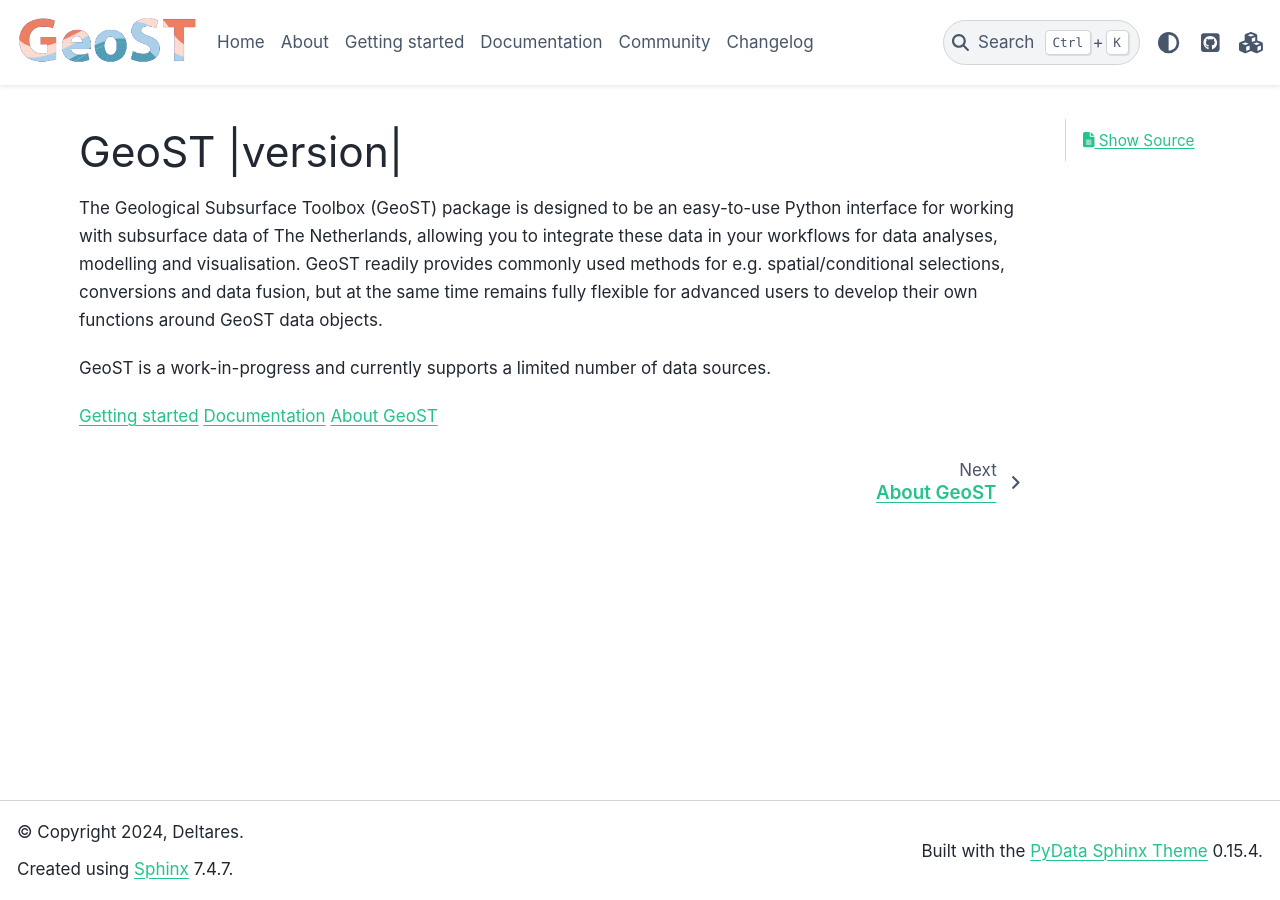
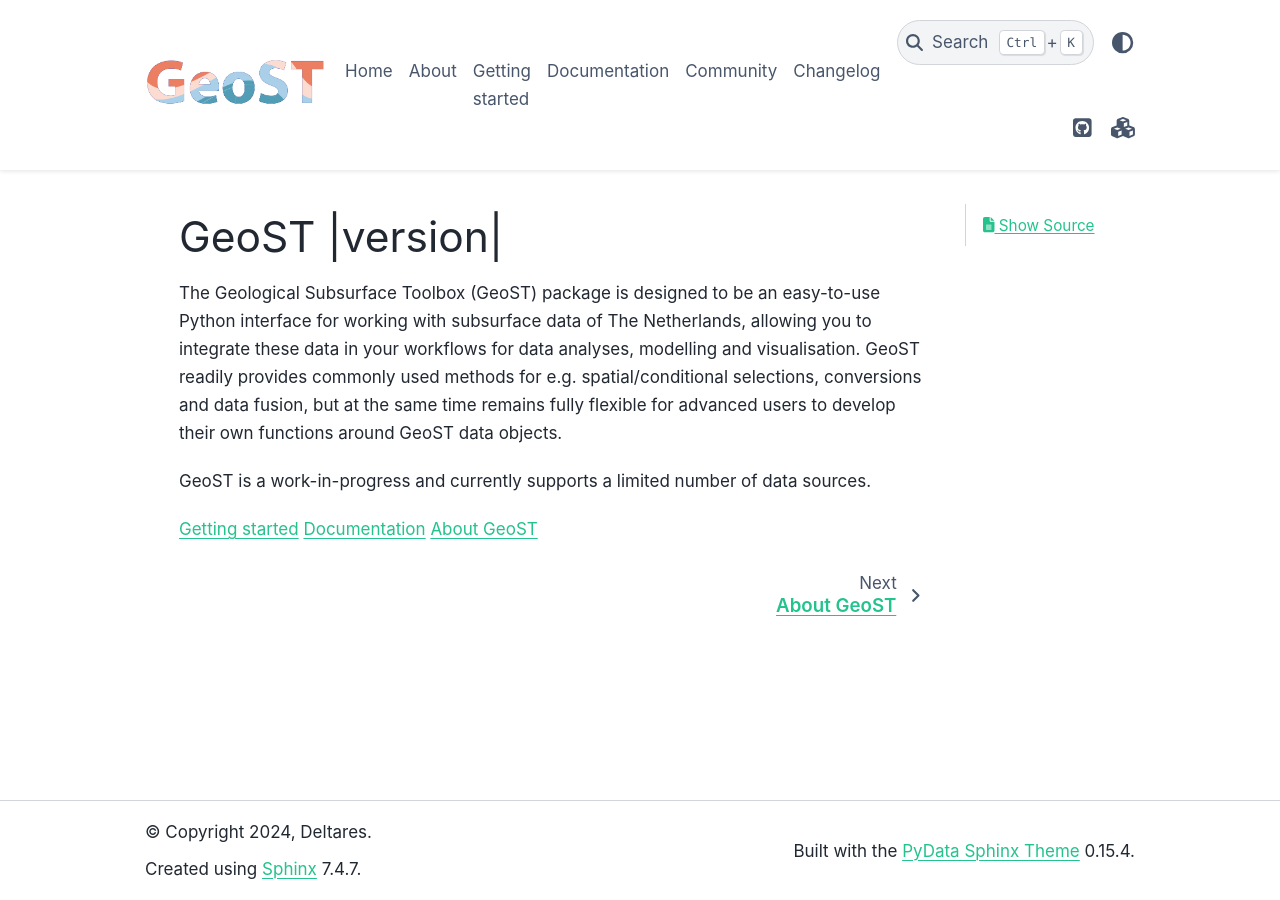
Before and after one commit to Deltares-research/geost, a Sphinx documentation site: the page built from docs/index.md, in a window 1280 px wide. Built offline with Sphinx 7.4.7 and the PyData theme 0.15.4, drawn with Linux system fonts in a browser that asks for light colours; pages that are not in the unit, such as notebooks, are missing from menus.

Commit message:
Changed max content widths

```diff
--- a/docs/_static/custom.css
+++ b/docs/_static/custom.css
@@ -15,12 +15,12 @@
     --pst-color-secondary: rgb(48, 167, 236);
 }
 
-/* Hide the sidebar on the specific page by targeting the body class or URL */
-body[data-document="changelog"] .navbar {
-    display: none;
+.bd-main .bd-content .bd-article-container {
+    max-width: 90%;
+    /* default is 60em */
 }
 
-body[data-document="changelog"] .bd-main {
-    margin-left: 0;
-    /* Adjust the main content area to fill the space */
+.bd-page-width {
+    max-width: 80%;
+    /* default is 88rem */
 }
```
